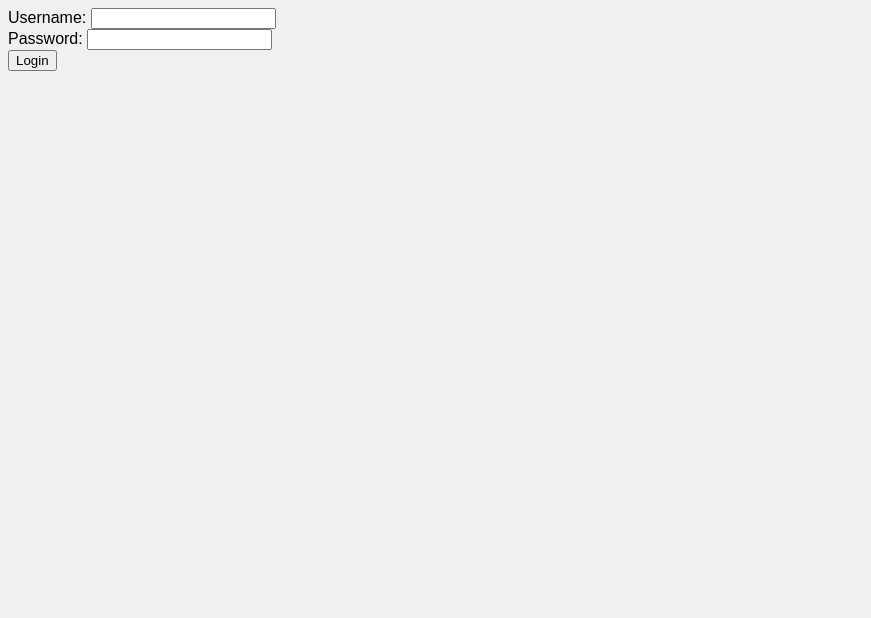
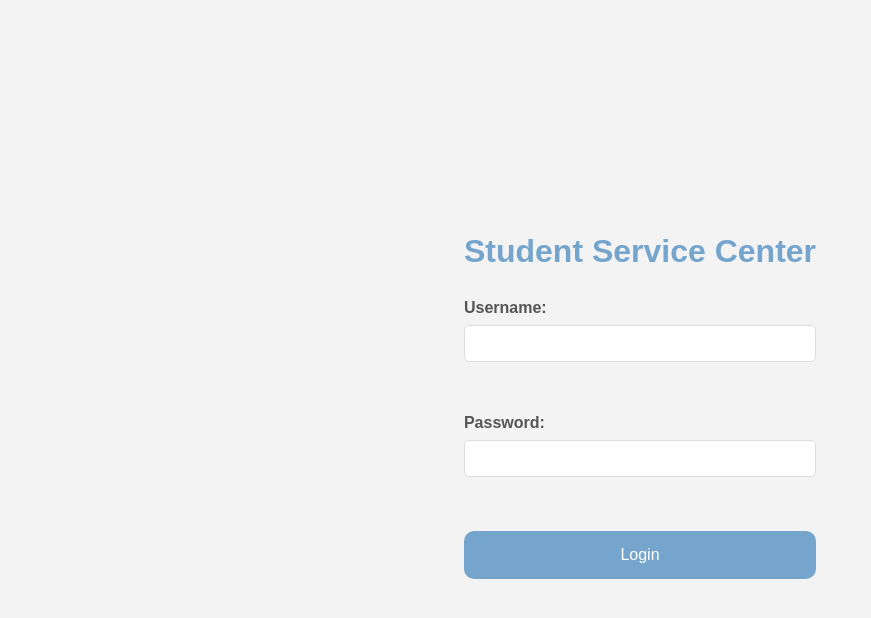
Before and after one commit to clara-hct02/course-registration, a website: page frontend/public/login.html in a window 1280 px wide. Shown: the whole page, without its empty margins (0-871 px from the left). Drawn offline with Linux system fonts and the light colour scheme.

Commit message:
Login page css

```diff
--- /dev/null
+++ b/frontend/public/login.css
@@ -0,0 +1,59 @@
+/*style.css*/
+body {
+    display: flex;
+    align-items: center;
+    justify-content: center;
+    font-family: sans-serif;
+    line-height: 1.5;
+    min-height: 100vh;
+    background: #f3f3f3;
+    flex-direction: column;
+    margin: 0;
+}
+
+.main {
+    background-color: #fff;
+    border-radius: 15px;
+    box-shadow: 0 0 20px rgba(0, 0, 0, 0.2);
+    padding: 10px 20px;
+    transition: transform 0.2s;
+    width: 500px;
+    text-align: center;
+}
+
+h1 {
+    color: #75a5cc;
+}
+
+label {
+    display: block;
+    width: 100%;
+    margin-top: 10px;
+    margin-bottom: 5px;
+    text-align: left;
+    color: #555;
+    font-weight: bold;
+}
+
+input {
+    display: block;
+    width: 100%;
+    margin-bottom: 15px;
+    padding: 10px;
+    box-sizing: border-box;
+    border: 1px solid #ddd;
+    border-radius: 5px;
+}
+
+button {
+    padding: 15px;
+    border-radius: 10px;
+    margin-top: 15px;
+    margin-bottom: 15px;
+    border: none;
+    color: white;
+    cursor: pointer;
+    background-color: #75a5cc;
+    width: 100%;
+    font-size: 16px;
+}
--- a/frontend/public/login.html
+++ b/frontend/public/login.html
@@ -5,12 +5,14 @@
     <meta name="viewport" content="width=device-width, initial-scale=1.0">
     <meta http-equiv="X-UA-Compatible" content="ie=edge">
     <title>My Website</title>
-    <link rel="stylesheet" href="style.css">
+    <link rel="stylesheet" href="login.css">
     <script src="login.js"></script>
     <link rel="icon" href="./favicon.ico" type="image/x-icon">
   </head>
   <body>
     <main>
+      <body>
+        <h1>Student Service Center</h1>
         <form id="login">
           <label>Username: </label>
           <input type="text" name="name" id="name" required /><br>
@@ -18,6 +20,7 @@
           <input type="password" id="password" required /><br>
           <button type="submit">Login</button>
         </form>
+      </body>
     </main>
 
   </body>
```
Lines whose indentation alone changed are shown as unchanged.
